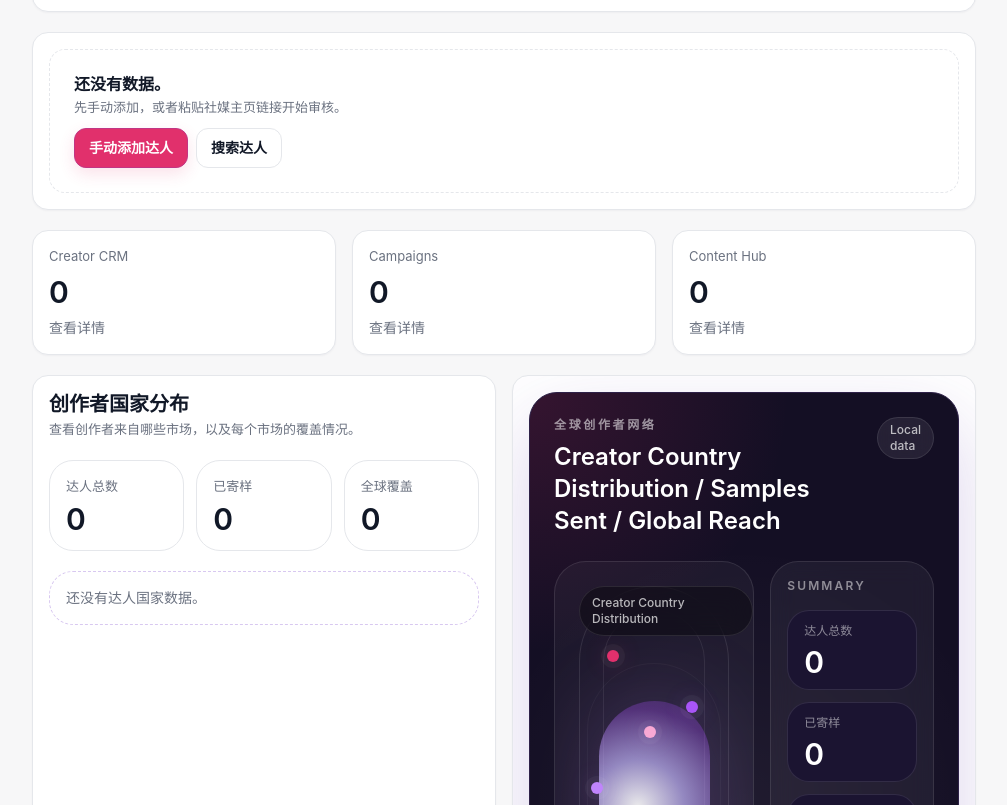
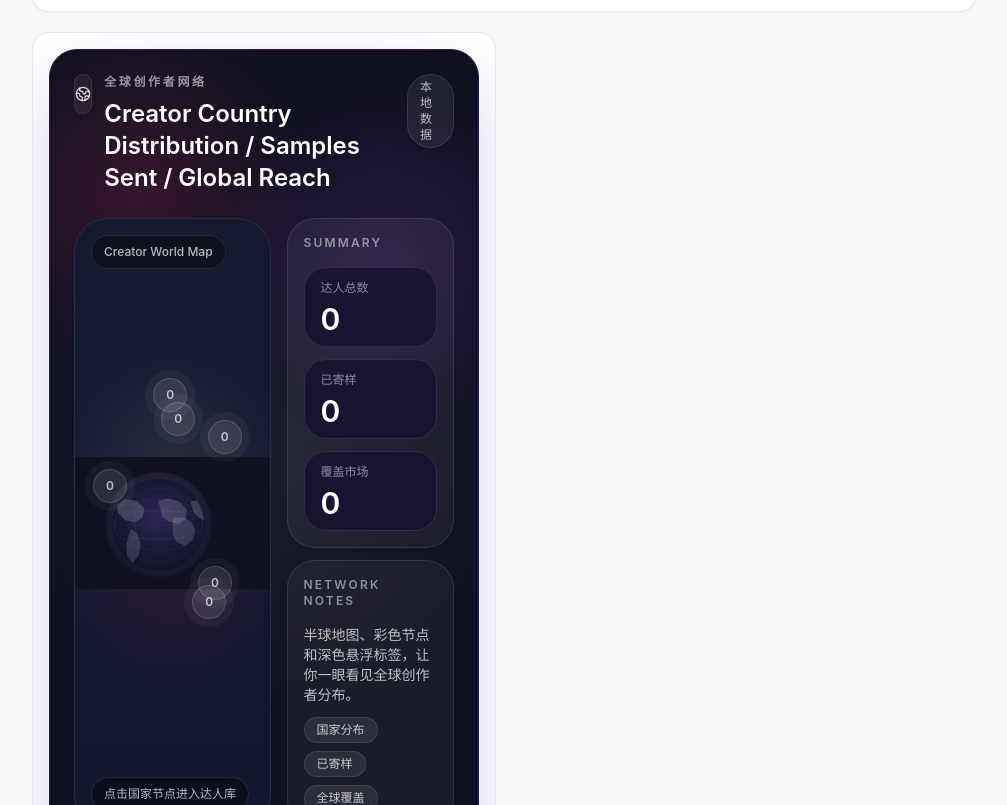
Before and after one commit to chitaforuu-star/overseas-social-media-os, a Next.js app: page / in a window 1280 px wide. Shown: the part 1235-2040 px from the top of the page, without its empty margins (272-1279 px from the left). Built offline with nearby package versions, Linux system fonts and the light colour scheme.

Commit message:
Refine creator world map

```diff
--- a/components/os/home-page.tsx
+++ b/components/os/home-page.tsx
@@ -6,6 +6,7 @@ import {
   ArrowRight,
   BarChart3,
   FolderKanban,
+  Globe2,
   Megaphone,
   Package,
   Plus,
@@ -18,7 +19,6 @@ import { useOS } from "@/components/os/os-context";
 import { PageShell } from "@/components/os/page-shell";
 import { AppButton } from "@/components/os/ui/app-button";
 import { AppCard } from "@/components/os/ui/app-card";
-import { EmptyState } from "@/components/os/ui/empty-state";
 import { MetricCard } from "@/components/os/ui/metric-card";
 import { SectionHeader } from "@/components/os/ui/section-header";
 import { copy } from "@/lib/translations";
@@ -69,16 +69,88 @@ const modules = [
   },
 ] as const;
 
-const globeDots = [
-  { top: "14%", left: "26%", color: "#E1306C" },
-  { top: "22%", left: "66%", color: "#A855F7" },
-  { top: "35%", left: "18%", color: "#C084FC" },
-  { top: "46%", left: "73%", color: "#F472B6" },
-  { top: "61%", left: "30%", color: "#7C3AED" },
-  { top: "72%", left: "62%", color: "#D8B4FE" },
-  { top: "26%", left: "45%", color: "#F9A8D4" },
-  { top: "78%", left: "44%", color: "#FFFFFF" },
-] as const;
+type WorldRegion = {
+  code: "US" | "UK" | "Korea" | "Singapore" | "Malaysia" | "Germany";
+  label: string;
+  aliases: string[];
+  href: string;
+  top: string;
+  left: string;
+  accent: string;
+};
+
+const worldRegions: WorldRegion[] = [
+  {
+    code: "US",
+    label: "US",
+    aliases: ["us", "usa", "united states", "united states of america"],
+    href: "/creator-crm?country=US",
+    top: "44%",
+    left: "18%",
+    accent: "#E1306C",
+  },
+  {
+    code: "UK",
+    label: "UK",
+    aliases: ["uk", "united kingdom", "great britain", "britain", "england"],
+    href: "/creator-crm?country=UK",
+    top: "29%",
+    left: "49%",
+    accent: "#8B5CF6",
+  },
+  {
+    code: "Germany",
+    label: "DE",
+    aliases: ["germany", "de", "deutschland"],
+    href: "/creator-crm?country=Germany",
+    top: "33%",
+    left: "53%",
+    accent: "#C084FC",
+  },
+  {
+    code: "Korea",
+    label: "KR",
+    aliases: ["korea", "south korea", "republic of korea", "kr"],
+    href: "/creator-crm?country=Korea",
+    top: "36%",
+    left: "77%",
+    accent: "#F472B6",
+  },
+  {
+    code: "Singapore",
+    label: "SG",
+    aliases: ["singapore", "sg"],
+    href: "/creator-crm?country=Singapore",
+    top: "60%",
+    left: "72%",
+    accent: "#A855F7",
+  },
+  {
+    code: "Malaysia",
+    label: "MY",
+    aliases: ["malaysia", "my"],
+    href: "/creator-crm?country=Malaysia",
+    top: "63%",
+    left: "69%",
+    accent: "#D8B4FE",
+  },
+];
+
+function normalizeCountry(value: string) {
+  return value.trim().toLowerCase().replace(/\s+/g, " ");
+}
+
+function countryMatches(country: string, aliases: string[]) {
+  const value = normalizeCountry(country);
+  return aliases.some((alias) => {
+    const normalizedAlias = normalizeCountry(alias);
+    return (
+      value === normalizedAlias ||
+      value.includes(normalizedAlias) ||
+      normalizedAlias.includes(value)
+    );
+  });
+}
 
 export function HomePage() {
   const { pick } = useLanguage();
@@ -97,7 +169,6 @@ export function HomePage() {
   const totalCreators = os.state.creators.length;
   const samplesSentCount = os.state.creators.filter((creator) => creator.status === "sample_sent").length;
   const globalReach = countryDistribution.length;
-  const maxCountryCount = Math.max(1, ...countryDistribution.map((item) => item.count));
 
   const creatorsInPipeline = os.state.creators.filter(
     (creator) => creator.status !== "reviewed",
@@ -106,6 +177,21 @@ export function HomePage() {
     (item) => !item.replyStatus.toLowerCase().includes("replied"),
   ).length;
   const postsLive = os.state.creators.filter((creator) => creator.status === "posted").length;
+  const worldRegionStats = useMemo(
+    () =>
+      worldRegions.map((region) => {
+        const count = os.state.creators.filter((creator) =>
+          countryMatches(creator.country ?? "", region.aliases),
+        ).length;
+
+        return {
+          ...region,
+          count,
+        };
+      }),
+    [os.state.creators],
+  );
+  const maxRegionCount = Math.max(1, ...worldRegionStats.map((region) => region.count));
 
   const tasks: FocusTask[] = [
     {
@@ -269,98 +355,15 @@ export function HomePage() {
         </p>
       </AppCard>
 
-      {os.state.creators.length === 0 &&
-      os.state.creatorDrafts.length === 0 &&
-      os.state.campaigns.length === 0 ? (
-        <AppCard className="p-5">
-          <EmptyState
-            title={pick(copy.common.noDataTitle)}
-            description={pick(copy.common.noDataDescription)}
-            action={
-              <div className="flex flex-wrap gap-2">
-                <Link href="/creator-crm/new">
-                  <AppButton variant="primary">{pick(copy.actions.addCreatorManually)}</AppButton>
-                </Link>
-                <Link href="/creator-finder">
-                  <AppButton variant="secondary">{pick(copy.actions.searchCreators)}</AppButton>
-                </Link>
+      <section className="grid gap-4 xl:grid-cols-2">
+        <AppCard className="overflow-hidden p-0">
+          <div className="relative overflow-hidden rounded-[28px] border border-[#2E2148] bg-[#0F1020] p-5 text-white shadow-[0_30px_80px_rgba(95,57,170,0.22)] sm:p-6">
+            <div className="pointer-events-none absolute inset-0 bg-[radial-gradient(circle_at_20%_18%,rgba(225,48,108,0.18),transparent_24%),radial-gradient(circle_at_78%_26%,rgba(168,85,247,0.16),transparent_24%),radial-gradient(circle_at_center,rgba(255,255,255,0.06),transparent_58%)]" />
+            <div className="relative flex items-start justify-between gap-3">
+              <div className="flex items-start gap-3">
+                <div className="flex h-10 w-10 items-center justify-center rounded-2xl border border-white/10 bg-white/[0.06]">
+                  <Globe2 className="h-4 w-4 text-white/80" />
                 </div>
-            }
-          />
-        </AppCard>
-      ) : null}
-
-      <section className="grid gap-4 sm:grid-cols-3">
-        {[
-          { label: "Creator CRM", value: os.state.creators.length, href: "/creator-crm" },
-          { label: "Campaigns", value: os.state.campaigns.length, href: "/campaigns" },
-          { label: "Content Hub", value: os.state.contentMaterials.length, href: "/content-hub" },
-        ].map((item) => (
-          <Link key={item.label} href={item.href}>
-            <AppCard className="p-4 transition hover:border-[#F9D5E5] hover:bg-[#FFF9FB]">
-              <p className="os-helper-text">{item.label}</p>
-              <p className="mt-2 text-3xl font-semibold text-[#111827]">{item.value}</p>
-              <p className="mt-2 text-sm text-[#6B7280]">{pick(copy.actions.viewDetails)}</p>
-            </AppCard>
-          </Link>
-        ))}
-      </section>
-
-      <section className="grid gap-4 xl:grid-cols-2">
-        <AppCard className="p-5" tone="purple">
-          <SectionHeader
-            title={pick({
-              zh: "创作者国家分布",
-              en: "Creator Country Distribution",
-            })}
-            description={pick({
-              zh: "查看创作者来自哪些市场，以及每个市场的覆盖情况。",
-              en: "See where your creators are based and how coverage is distributed by market.",
-            })}
-          />
-          <div className="mt-5 grid gap-3 sm:grid-cols-3">
-            <div className="rounded-[24px] border border-[#E5E7EB] bg-white p-4">
-              <p className="os-helper-text">{pick({ zh: "达人总数", en: "Creators Total" })}</p>
-              <p className="mt-2 text-[30px] font-semibold leading-none text-[#111827]">{totalCreators}</p>
-            </div>
-            <div className="rounded-[24px] border border-[#E5E7EB] bg-white p-4">
-              <p className="os-helper-text">{pick({ zh: "已寄样", en: "Samples Sent" })}</p>
-              <p className="mt-2 text-[30px] font-semibold leading-none text-[#111827]">{samplesSentCount}</p>
-            </div>
-            <div className="rounded-[24px] border border-[#E5E7EB] bg-white p-4">
-              <p className="os-helper-text">{pick({ zh: "全球覆盖", en: "Global Reach" })}</p>
-              <p className="mt-2 text-[30px] font-semibold leading-none text-[#111827]">{globalReach}</p>
-            </div>
-          </div>
-
-          <div className="mt-5 space-y-3">
-            {countryDistribution.length === 0 ? (
-              <div className="rounded-[24px] border border-dashed border-[#D8C8F0] bg-white/70 p-4 text-sm text-[#6B7280]">
-                {pick({ zh: "还没有达人国家数据。", en: "No creator country data yet." })}
-              </div>
-            ) : (
-              countryDistribution.slice(0, 5).map((item) => {
-                const width = `${Math.max(10, Math.round((item.count / maxCountryCount) * 100))}%`;
-                return (
-                  <div key={item.country} className="space-y-2 rounded-[24px] border border-white/70 bg-white p-4">
-                    <div className="flex items-center justify-between gap-3">
-                      <p className="os-card-title">{item.country}</p>
-                      <p className="text-sm font-medium text-[#6B7280]">{item.count}</p>
-                    </div>
-                    <div className="h-2 rounded-full bg-[#F3E8FF]">
-                      <div className="h-2 rounded-full bg-[#A855F7]" style={{ width }} />
-                    </div>
-                  </div>
-                );
-              })
-            )}
-          </div>
-        </AppCard>
-
-        <AppCard className="overflow-hidden p-0">
-          <div className="relative overflow-hidden rounded-[28px] border border-[#2E2148] bg-[#140F24] p-5 text-white shadow-[0_30px_80px_rgba(95,57,170,0.22)] sm:p-6">
-            <div className="pointer-events-none absolute inset-0 bg-[radial-gradient(circle_at_top_left,rgba(225,48,108,0.16),transparent_28%),radial-gradient(circle_at_bottom_right,rgba(168,85,247,0.18),transparent_30%),radial-gradient(circle_at_center,rgba(255,255,255,0.05),transparent_56%)]" />
-            <div className="relative flex items-start justify-between gap-3">
                 <div>
                   <p className="text-xs font-semibold uppercase tracking-[0.22em] text-white/55">
                     {pick({ zh: "全球创作者网络", en: "Global Creator Network" })}
@@ -372,36 +375,102 @@ export function HomePage() {
                     })}
                   </h2>
                 </div>
+              </div>
               <span className="rounded-full border border-white/10 bg-white/[0.08] px-3 py-1 text-xs font-medium text-white/70 backdrop-blur-md">
-                {pick({ zh: "Local data", en: "Local data" })}
+                {pick({ zh: "本地数据", en: "Local data" })}
               </span>
             </div>
 
-            <div className="relative mt-6 grid gap-4 lg:grid-cols-[1.1fr_0.9fr]">
-              <div className="relative flex min-h-[360px] items-center justify-center overflow-hidden rounded-[32px] border border-white/10 bg-white/[0.04] p-6">
-                <div className="absolute inset-6 rounded-full border border-white/10" />
-                <div className="absolute inset-12 rounded-full border border-white/8" />
-                <div className="absolute inset-[22%] rounded-full bg-[radial-gradient(circle_at_35%_30%,rgba(255,255,255,0.9),rgba(196,181,253,0.7)_18%,rgba(168,85,247,0.36)_38%,rgba(20,15,36,0.02)_72%)] shadow-[0_0_90px_rgba(192,132,252,0.22)]" />
-                <div className="absolute inset-[18%] rounded-full bg-[radial-gradient(circle_at_65%_65%,rgba(225,48,108,0.16),transparent_45%)]" />
-                <div className="absolute inset-[16%] rounded-full border border-white/5 opacity-70" />
-                {globeDots.map((dot) => (
+            <div className="relative mt-6 grid gap-4 lg:grid-cols-[1.08fr_0.92fr]">
+              <div className="relative min-h-[400px] overflow-hidden rounded-[34px] border border-white/10 bg-[#11162B] p-4">
+                <div className="absolute inset-0 bg-[radial-gradient(circle_at_50%_40%,rgba(255,255,255,0.08),transparent_35%),radial-gradient(circle_at_50%_58%,rgba(225,48,108,0.12),transparent_32%),linear-gradient(180deg,rgba(255,255,255,0.02),rgba(255,255,255,0))]" />
+                <svg
+                  viewBox="0 0 1000 680"
+                  className="absolute inset-0 h-full w-full"
+                  aria-hidden="true"
+                >
+                  <defs>
+                    <radialGradient id="globeOcean" cx="50%" cy="40%" r="70%">
+                      <stop offset="0%" stopColor="#2E2457" />
+                      <stop offset="55%" stopColor="#181A34" />
+                      <stop offset="100%" stopColor="#0D1022" />
+                    </radialGradient>
+                    <radialGradient id="globeGlow" cx="50%" cy="45%" r="60%">
+                      <stop offset="0%" stopColor="#D8B4FE" stopOpacity="0.55" />
+                      <stop offset="100%" stopColor="#D8B4FE" stopOpacity="0" />
+                    </radialGradient>
+                    <clipPath id="globeClip">
+                      <circle cx="430" cy="350" r="235" />
+                    </clipPath>
+                  </defs>
+                  <rect width="1000" height="680" fill="#0F1020" />
+                  <circle cx="430" cy="350" r="272" fill="url(#globeGlow)" opacity="0.55" />
+                  <circle cx="430" cy="350" r="238" fill="url(#globeOcean)" />
+                  <g opacity="0.18" stroke="#E9D5FF" strokeWidth="1.2" fill="none">
+                    <ellipse cx="430" cy="350" rx="228" ry="76" />
+                    <ellipse cx="430" cy="350" rx="228" ry="132" />
+                    <ellipse cx="430" cy="350" rx="228" ry="188" />
+                    <path d="M202 350H658" />
+                    <path d="M228 282H632" />
+                    <path d="M228 418H632" />
+                    <path d="M278 214C323 285 323 415 278 486" />
+                    <path d="M582 214C537 285 537 415 582 486" />
+                  </g>
+                  <g clipPath="url(#globeClip)" opacity="0.85">
+                    <path d="M214 247L256 216L316 227L358 266L346 313L305 337L259 326L221 287L214 247Z" fill="#EDE9FE" fillOpacity="0.22" />
+                    <path d="M288 370L321 396L338 448L327 506L295 548L268 510L263 458L275 408L288 370Z" fill="#EDE9FE" fillOpacity="0.18" />
+                    <path d="M429 226L478 214L535 229L574 268L570 321L530 345L483 334L447 306L429 226Z" fill="#EDE9FE" fillOpacity="0.2" />
+                    <path d="M503 314L553 310L599 333L618 378L603 431L563 457L521 436L501 391L503 314Z" fill="#EDE9FE" fillOpacity="0.18" />
+                    <path d="M593 230L653 216L714 236L744 275L731 313L690 332L648 321L610 289L593 230Z" fill="#EDE9FE" fillOpacity="0.2" />
+                    <path d="M689 463L724 457L756 474L768 506L748 530L715 521L694 500L689 463Z" fill="#EDE9FE" fillOpacity="0.18" />
+                    <circle cx="430" cy="350" r="238" fill="none" stroke="rgba(255,255,255,0.08)" />
+                  </g>
+                </svg>
+
+                <div className="absolute left-4 top-4 rounded-full border border-white/10 bg-black/35 px-3 py-2 text-xs font-medium text-white/70 backdrop-blur-md">
+                  {pick({ zh: "Creator World Map", en: "Creator World Map" })}
+                </div>
+                <div className="absolute bottom-4 left-4 rounded-full border border-white/10 bg-black/35 px-3 py-2 text-xs font-medium text-white/70 backdrop-blur-md">
+                  {pick({ zh: "点击国家节点进入达人库", en: "Click a node to open CRM" })}
+                </div>
+
+                {worldRegionStats.map((region) => {
+                  const active = region.count > 0;
+                  const size = active ? 42 + Math.round((region.count / maxRegionCount) * 10) : 34;
+
+                  return (
+                    <Link
+                      key={region.code}
+                      href={region.href}
+                      title={`${region.code} · ${region.count} creators`}
+                      className="group absolute z-10 -translate-x-1/2 -translate-y-1/2"
+                      style={{ top: region.top, left: region.left }}
+                    >
                       <span
-                    key={`${dot.top}-${dot.left}`}
-                    className="absolute h-3 w-3 rounded-full ring-4 ring-white/10"
+                        className={[
+                          "flex items-center justify-center rounded-full border text-xs font-semibold transition duration-200",
+                          active
+                            ? "border-white/20 bg-white text-[#111827] shadow-[0_0_0_8px_rgba(255,255,255,0.06),0_0_28px_rgba(225,48,108,0.18)] group-hover:-translate-y-0.5"
+                            : "border-white/15 bg-white/12 text-white/70 group-hover:border-white/30 group-hover:bg-white/18",
+                        ].join(" ")}
                         style={{
-                      top: dot.top,
-                      left: dot.left,
-                      backgroundColor: dot.color,
-                      boxShadow: `0 0 0 6px rgba(255,255,255,0.04), 0 0 24px ${dot.color}55`,
+                          width: `${size}px`,
+                          height: `${size}px`,
+                          boxShadow: active
+                            ? `0 0 0 8px rgba(255,255,255,0.06), 0 0 24px ${region.accent}55`
+                            : "0 0 0 8px rgba(255,255,255,0.04)",
                         }}
-                  />
-                ))}
-                <div className="absolute left-6 top-6 rounded-full border border-white/10 bg-black/35 px-3 py-2 text-xs font-medium text-white/70 backdrop-blur-md">
-                  {pick({ zh: "Creator Country Distribution", en: "Creator Country Distribution" })}
-                </div>
-                <div className="absolute bottom-6 right-6 rounded-full border border-white/10 bg-black/35 px-3 py-2 text-xs font-medium text-white/70 backdrop-blur-md">
-                  {pick({ zh: "Global Reach", en: "Global Reach" })}
-                </div>
+                      >
+                        {region.count}
+                      </span>
+                      <span className="pointer-events-none absolute left-1/2 top-full z-20 mt-2 -translate-x-1/2 whitespace-nowrap rounded-full border border-white/10 bg-[#0B0D1A] px-3 py-2 text-xs font-medium text-white/80 opacity-0 shadow-[0_16px_40px_rgba(0,0,0,0.35)] transition group-hover:opacity-100">
+                        <span className="block text-[10px] uppercase tracking-[0.18em] text-white/40">{region.code}</span>
+                        <span className="block">{region.label}</span>
+                        <span className="block text-white/55">{region.count} creators</span>
+                      </span>
+                    </Link>
+                  );
+                })}
               </div>
 
               <div className="space-y-3">
@@ -415,14 +484,9 @@ export function HomePage() {
                       { label: pick({ zh: "已寄样", en: "Samples Sent" }), value: samplesSentCount },
                       { label: pick({ zh: "覆盖市场", en: "Markets Covered" }), value: globalReach },
                     ].map((item) => (
-                      <div
-                        key={item.label}
-                        className="rounded-[22px] border border-white/10 bg-[#1B1431] px-4 py-3"
-                      >
+                      <div key={item.label} className="rounded-[22px] border border-white/10 bg-[#1B1431] px-4 py-3">
                         <p className="text-xs font-medium text-white/50">{item.label}</p>
-                        <p className="mt-2 text-3xl font-semibold leading-none text-white">
-                          {item.value}
-                        </p>
+                        <p className="mt-2 text-3xl font-semibold leading-none text-white">{item.value}</p>
                       </div>
                     ))}
                   </div>
@@ -435,8 +499,8 @@ export function HomePage() {
                   <div className="mt-4 space-y-3 text-sm text-white/[0.72]">
                     <p>
                       {pick({
-                        zh: "柔和紫色、发光圆点和深色浮层，用来表达全球 Creator Network 的连接感。",
-                        en: "Soft purple, glowing points, and dark floating labels create a global creator network feel.",
+                        zh: "半球地图、彩色节点和深色悬浮标签，让你一眼看见全球创作者分布。",
+                        en: "A hemisphere-style map with colorful nodes and dark floating labels gives the dashboard a global creator network feel.",
                       })}
                     </p>
                     <div className="flex flex-wrap gap-2">
@@ -445,10 +509,7 @@ export function HomePage() {
                         pick({ zh: "已寄样", en: "Samples Sent" }),
                         pick({ zh: "全球覆盖", en: "Global Reach" }),
                       ].map((tag) => (
-                        <span
-                          key={tag}
-                          className="rounded-full border border-white/10 bg-white/[0.08] px-3 py-1 text-xs font-medium text-white/75"
-                        >
+                        <span key={tag} className="rounded-full border border-white/10 bg-white/[0.08] px-3 py-1 text-xs font-medium text-white/75">
                           {tag}
                         </span>
                       ))}
```
Also changed, not shown: app/creator-crm/page.tsx (+12 -2 lines). Lines whose indentation alone changed are shown as unchanged.
